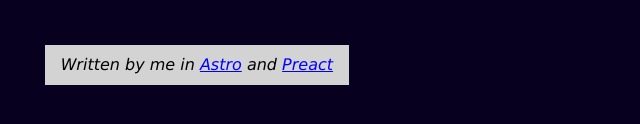
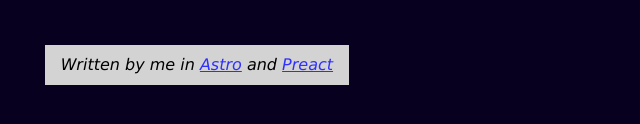
Before and after one commit to jakewdr/jakewdr.github.io, an Astro site: page /blog in a window 1280 px wide. Shown: the part 234-358 px from the top of the page, 204-844 px from the left. Built offline with nearby package versions, Linux system fonts and the light colour scheme; Astro itself is replaced by a stand-in of ours.

Commit message:
Forgot footer change

```diff
--- a/src/components/Footer.astro
+++ b/src/components/Footer.astro
@@ -18,6 +18,6 @@
         margin-top: 2rem;
     }
     a {
-        color:blue
+        color:rgb(47, 47, 255)
     }
 </style>
```
